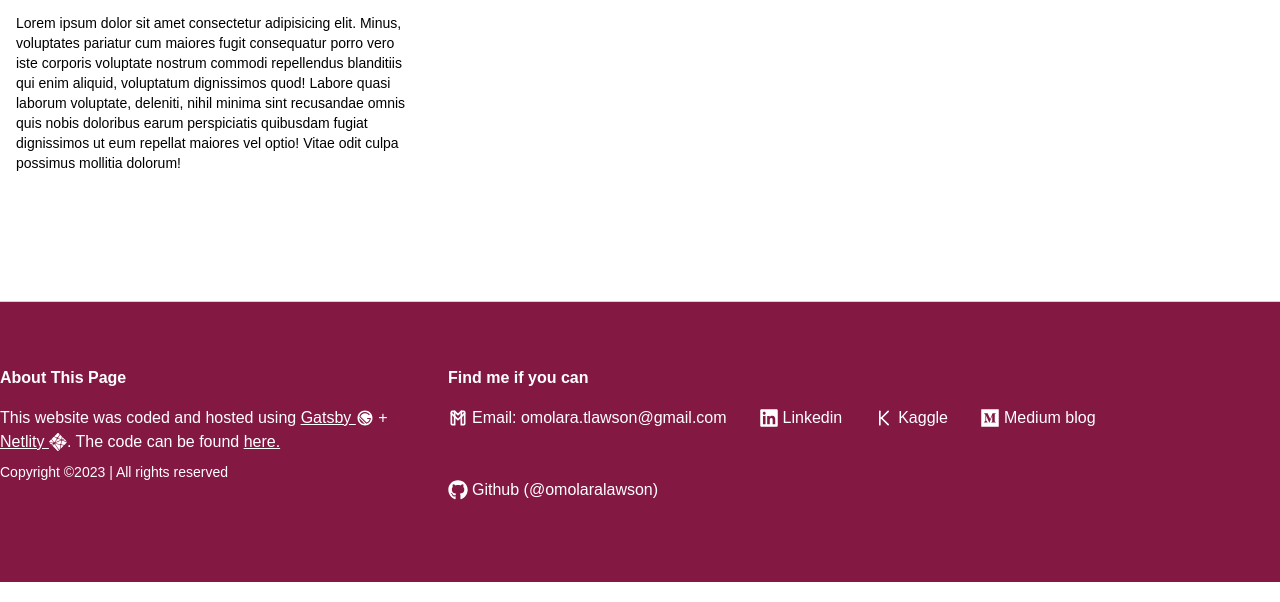
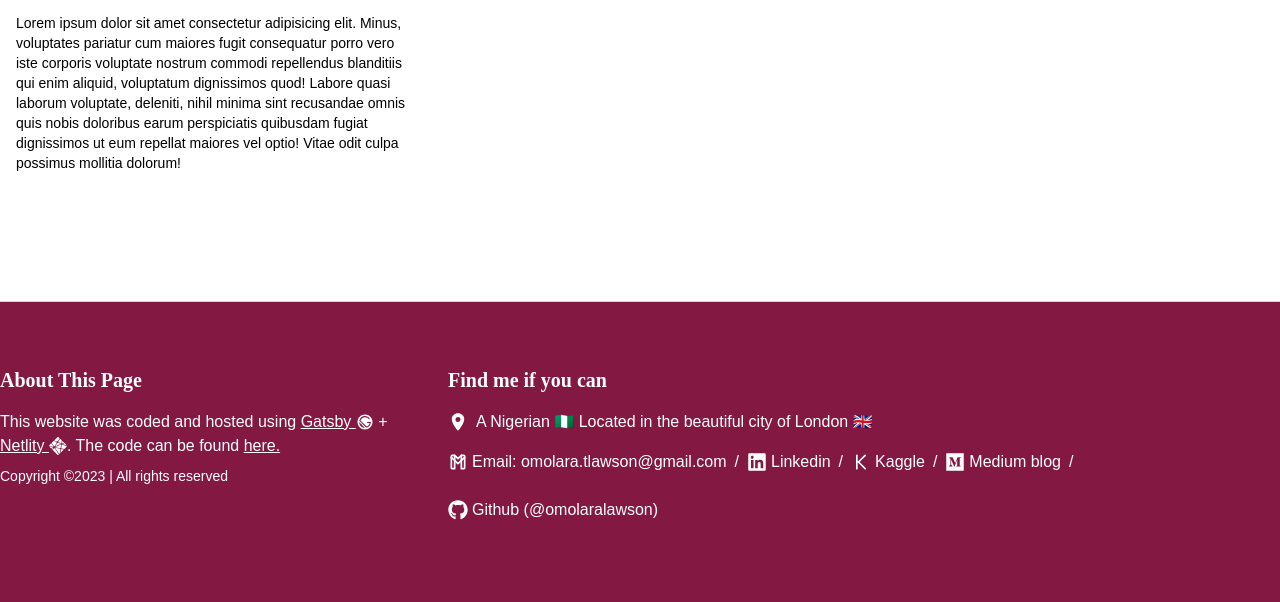
Before and after one commit to omolaralawson/my-website, a Gatsby site: page / in a window 1280 px wide. Shown: the part 3471-4073 px from the top of the page. Built offline with nearby package versions, Linux system fonts and the light colour scheme; Gatsby itself is replaced by a stand-in of ours.

Commit message:
Style footer

```diff
--- a/src/components/Layout/Footer.tsx
+++ b/src/components/Layout/Footer.tsx
@@ -3,6 +3,7 @@ import { RiGatsbyFill } from "react-icons/ri"
 import { SiNetlify } from "react-icons/si"
 import { TbBrandGmail, TbLetterK } from "react-icons/tb";
 import { FaGithub, FaMedium, FaLinkedin } from "react-icons/fa";
+import { IoLocationSharp } from "react-icons/io5";
 
 interface Props { }
 
@@ -10,13 +11,16 @@ const Footer = (props: Props) => {
   return <footer className="bg-pink-900 py-16 text-white">
     <div className="container flex gap-8 justify-between mx-auto">
       <div className="w-1/3">
-        <h4 className="font-semibold mb-4">About This Page</h4>
+        <h4 className="font-display text-xl font-bold mb-4">About This Page</h4>
         <p className="mb-2">This website was coded and hosted using <a className="underline hover:no-underline" href="https://www.gatsbyjs.com/" target={"_blank"}>Gatsby <RiGatsbyFill className="inline text-lg" /></a> + <a className="underline hover:no-underline" href="https://www.netlify.com/" target={"_blank"}>Netlity <SiNetlify className="inline text-lg" /></a>. The code can be found <a className="underline hover:no-underline" href="https://github.com/omolaralawson/my-website" target={"_blank"}>here.</a></p>
         <p className="text-sm">Copyright &copy;2023 | All rights reserved</p>
       </div>
       <div className="w-2/3">
-        <h4 className="font-semibold mb-4">Find me if you can</h4>
-        <nav className="flex gap-8 flex-wrap">
+        <h4 className="font-display font-bold text-xl mb-4">Find me if you can</h4>
+        <div className="flex items-center mb-4">
+          <IoLocationSharp className="text-xl mr-2" /> A Nigerian 🇳🇬  Located in the beautiful city of London 🇬🇧
+        </div>
+        <nav className="flex gap-2 flex-wrap">
           <a
             className="flex items-center mb-4"
             href="mailto:omolara.tlawson@gmail.com"
@@ -24,28 +28,28 @@ const Footer = (props: Props) => {
           >
             <TbBrandGmail className="mr-1 text-xl" />{" "}
             Email: omolara.tlawson@gmail.com
-          </a>
+          </a> /
           <a
             className="flex items-center mb-4"
             href="https://www.linkedin.com/in/omolara-tekena-lawson/"
             title="Linkedin"
           >
             <FaLinkedin className="mr-1 text-xl" /> Linkedin
-          </a>
+          </a> /
           <a
             className="flex items-center mb-4"
             href=""
             title="Kagle"
           >
             <TbLetterK className="mr-1 text-xl" /> Kaggle
-          </a>
+          </a> /
           <a
             className="flex items-center mb-4"
             href=""
             title="Medium"
           >
             <FaMedium className="mr-1 text-xl" /> Medium blog
-          </a>
+          </a> /
           <a
             className="flex items-center mb-4"
             href="https://github.com/omolaralawson/"
```
